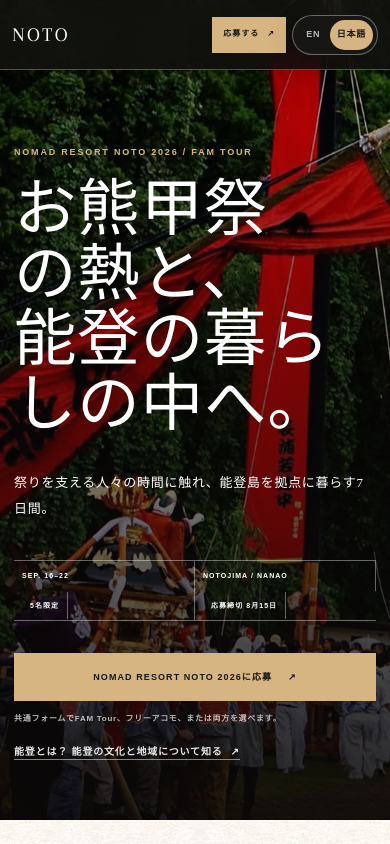
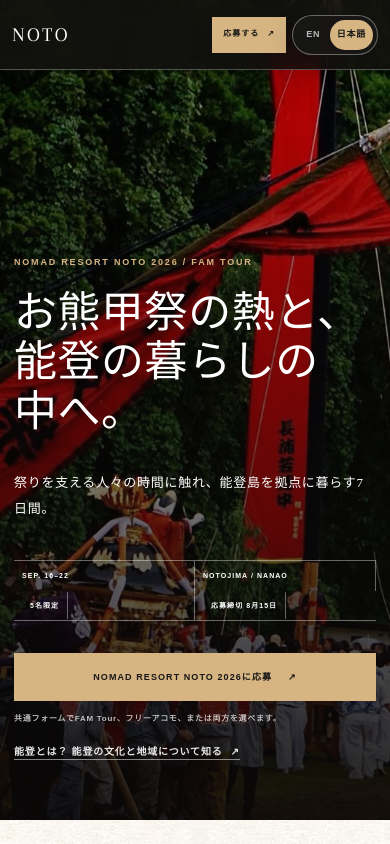
Before and after one commit to nomad-resort/digital-nomad-noto-website, a Next.js app: page / in a window 390 px wide. Both pictures are taken after a click on the button "日本語". Shown: the top 844 px of the page. Built offline with nearby package versions, Linux system fonts and the light colour scheme.

Commit message:
Fix Japanese hero line breaks

```diff
--- a/app/globals.css
+++ b/app/globals.css
@@ -136,7 +136,11 @@ h2 .lang-ja, h2 .lang-en { white-space: pre-line; }
 .hero-bg { object-fit: cover; object-position: center 42%; filter: saturate(.87) contrast(1.05); }
 .hero-shade { background: linear-gradient(90deg, rgba(11,9,8,.82) 0%, rgba(11,9,8,.5) 46%, rgba(11,9,8,.16) 78%), linear-gradient(0deg, rgba(10,9,8,.65), transparent 50%); }
 .hero-content { position: relative; z-index: 2; padding: 170px 0 72px; }
-.hero h1 { max-width: 910px; margin: 0; font-size: clamp(58px, 8.8vw, 126px); font-weight: 400; line-height: 1.04; letter-spacing: .015em; text-wrap: balance; }
+.hero h1 { max-width: 1100px; margin: 0; font-size: clamp(54px, 6.4vw, 92px); font-weight: 400; line-height: 1.12; letter-spacing: .015em; }
+.hero h1 .hero-title-ja { white-space: nowrap; }
+.hero-title-ja-mobile { display: none; }
+[data-lang="ja"] .hero-title-ja-desktop { display: block; }
+[data-lang="ja"] .hero-title-ja-mobile { display: none; }
 [data-lang="en"] .hero h1 { max-width: 1030px; font-size: clamp(54px, 7.7vw, 108px); }
 .hero-lead { max-width: 680px; margin: 32px 0 0; font-family: "Yu Mincho", serif; font-size: 16px; line-height: 2; }
 [data-lang="en"] .hero-lead { font-family: Georgia, serif; }
@@ -313,7 +317,7 @@ footer { padding: 80px 0 24px; background: #10100f; color: white; }
   .header-tools { gap: 8px; }
   .header-cta { padding: 9px 11px; }
   .hero-content { padding: 130px 0 55px; }
-  .hero h1 { font-size: clamp(52px, 15vw, 88px); }
+  .hero h1 { font-size: clamp(46px, 8.8vw, 70px); }
   .hero-side-note { display: none; }
   .festival-section, .notojima-section, .itinerary-section, .fam-value-section, .free-section, .requirements-section { padding-block: 100px; }
   .festival-grid, .notojima-intro, .hanami-card, .value-layout, .free-grid, .faq-section { grid-template-columns: 1fr; gap: 55px; }
@@ -348,7 +352,9 @@ footer { padding: 80px 0 24px; background: #10100f; color: white; }
   .hero { min-height: 820px; }
   .hero-bg { object-position: 62% center; }
   .hero-shade { background: linear-gradient(0deg,rgba(11,9,8,.9),rgba(11,9,8,.22) 85%); }
-  .hero h1 { font-size: clamp(48px, 16vw, 72px); }
+  .hero h1 { font-size: clamp(38px, 11vw, 48px); line-height: 1.16; }
+  [data-lang="ja"] .hero-title-ja-desktop { display: none; }
+  [data-lang="ja"] .hero-title-ja-mobile { display: block; }
   [data-lang="en"] .hero h1 { font-size: clamp(44px, 14vw, 66px); }
   .hero-lead { font-size: 13px; }
   .hero-facts { width: 100%; }
--- a/app/page.tsx
+++ b/app/page.tsx
@@ -169,7 +169,9 @@ export default function Home() {
         <div className="hero-content shell">
           <p className="eyebrow light">NOMAD RESORT NOTO 2026 / FAM TOUR</p>
           <h1 id="hero-title">
-            <Bi ja="お熊甲祭の熱と、\n能登の暮らしの中へ。" en="Enter the festival.\nLive the rhythm of Noto." />
+            <span className="lang-ja hero-title-ja hero-title-ja-desktop">お熊甲祭の熱と、<br />能登の暮らしの中へ。</span>
+            <span className="lang-ja hero-title-ja hero-title-ja-mobile">お熊甲祭の熱と、<br />能登の暮らしの<br />中へ。</span>
+            <span className="lang-en">Enter the festival.<br />Live the rhythm of Noto.</span>
           </h1>
           <p className="hero-lead">
             <Bi
```
Also changed, not shown: 1 other file (tests, documents, lock files or other folders).
